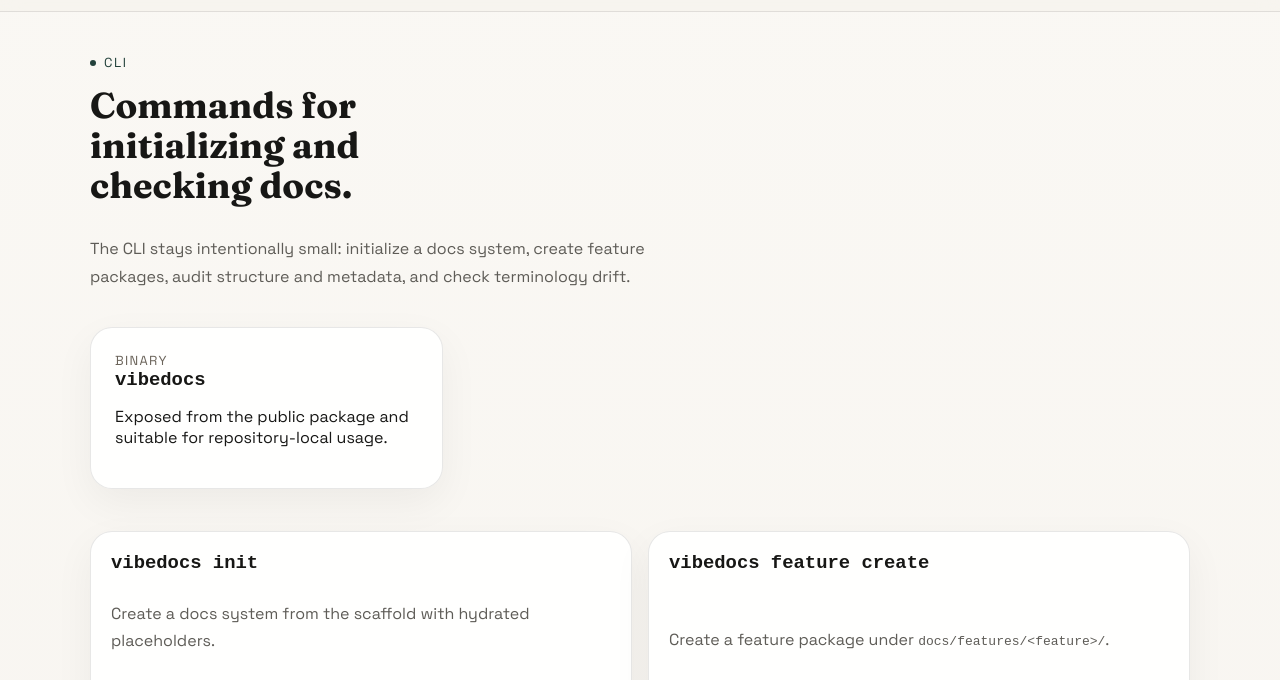
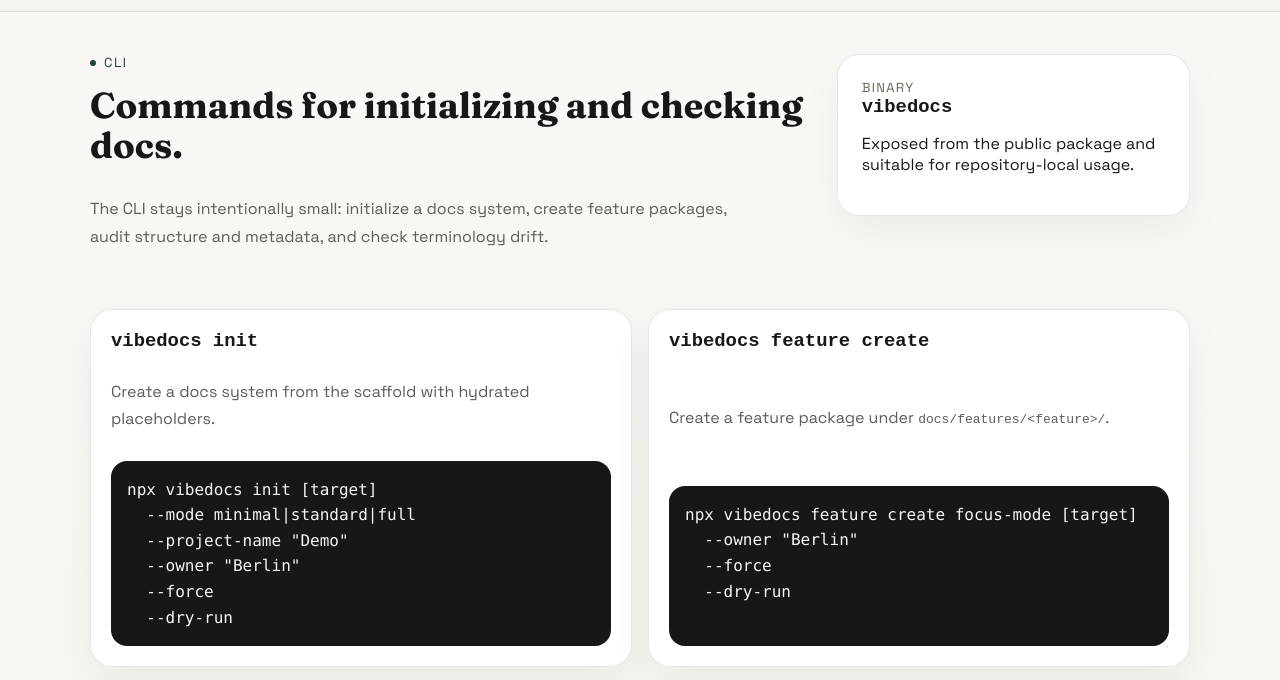
Before and after one commit to leapx-ai/vibedocs, a website: page website/cli/index.html in a window 1280 px wide. Shown: the part 64-744 px from the top of the page. Drawn offline with Linux system fonts and the light colour scheme.

Commit message:
docs: fix subpage hero grid layout

```diff
--- a/website/assets/site.css
+++ b/website/assets/site.css
@@ -225,18 +225,29 @@ h3 {
 }
 
 .hero-subpage .hero-copy {
-  grid-column: span 9;
+  grid-column: 1 / -1;
   gap: 14px;
+  max-width: 72ch;
 }
 
 .hero-subpage h1 {
   font-size: clamp(2rem, 2.8vw, 2.9rem);
-  max-width: 16ch;
+  max-width: none;
   line-height: 1.12;
 }
 
 .hero-subpage .lead {
-  max-width: 58ch;
+  max-width: 64ch;
+}
+
+.hero-subpage.hero-with-panel .hero-copy {
+  grid-column: span 8;
+  max-width: none;
+}
+
+.hero-subpage.hero-with-panel .hero-panel {
+  grid-column: span 4;
+  align-self: start;
 }
 
 .cta-row {
--- a/website/cli/index.html
+++ b/website/cli/index.html
@@ -34,7 +34,7 @@
       </header>
 
       <main>
-        <section class="hero hero-subpage">
+        <section class="hero hero-subpage hero-with-panel">
           <div class="shell hero-grid">
             <div class="hero-copy">
               <span class="eyebrow">CLI</span>
```
Also changed, not shown: website/zh/cli/index.html (+1 -1 lines).
